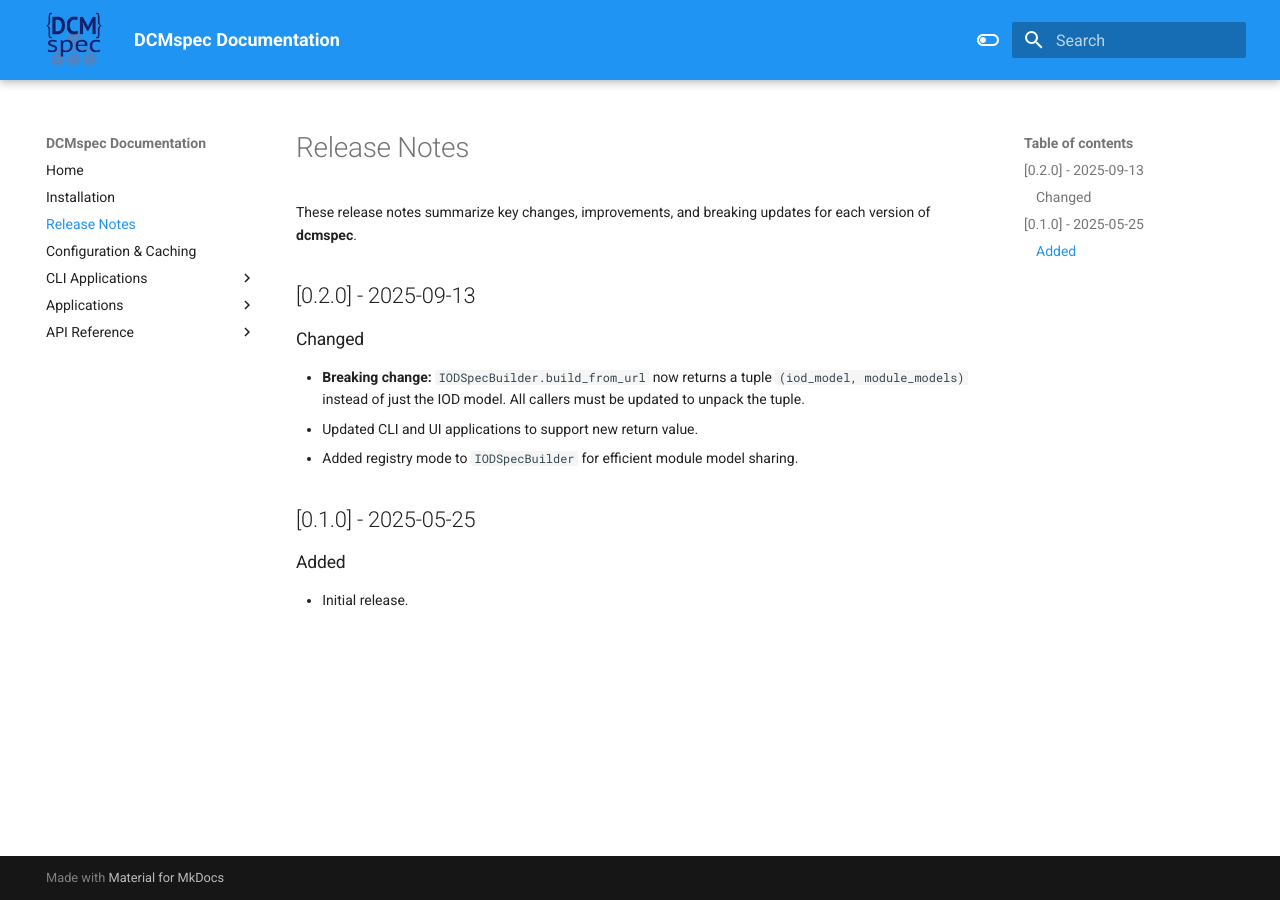
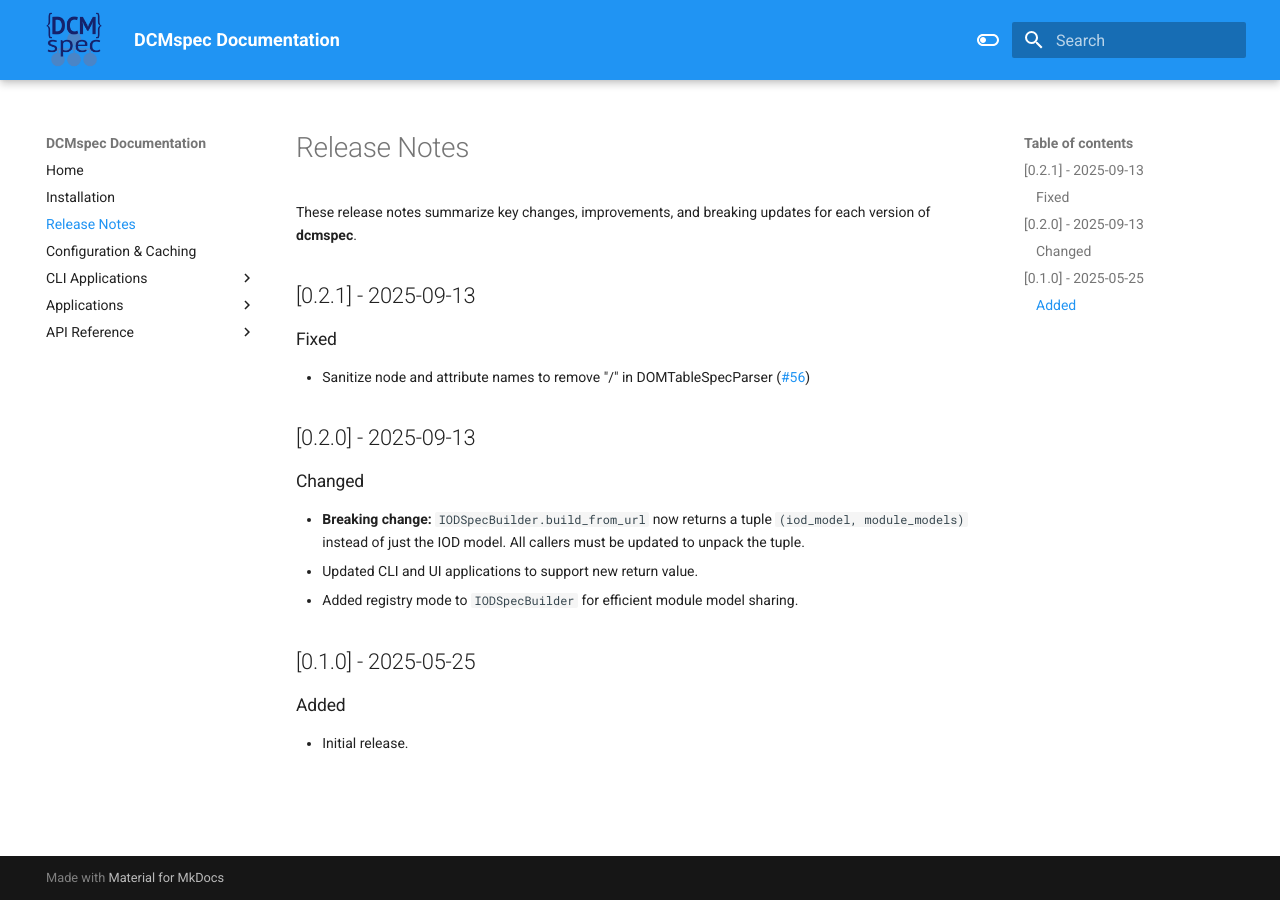
Before and after one commit to dwikler/dcmspec, an MkDocs documentation site: the page built from docs/changelog.md, in a window 1280 px wide. Built offline with MkDocs 1.6.1 and Material for MkDocs 9.7.7, drawn with Linux system fonts in a browser that asks for light colours.

Commit message:
Update CHANGELOG for v0.2.1

```diff
--- a/docs/changelog.md
+++ b/docs/changelog.md
@@ -1,6 +1,12 @@
 # Release Notes
 
 These release notes summarize key changes, improvements, and breaking updates for each version of **dcmspec**.
+
+## [0.2.1] - 2025-09-13
+
+### Fixed
+
+- Sanitize node and attribute names to remove "/" in DOMTableSpecParser ([#56](https://github.com/yourrepo/issues/56))
 
 ## [0.2.0] - 2025-09-13
 
```
